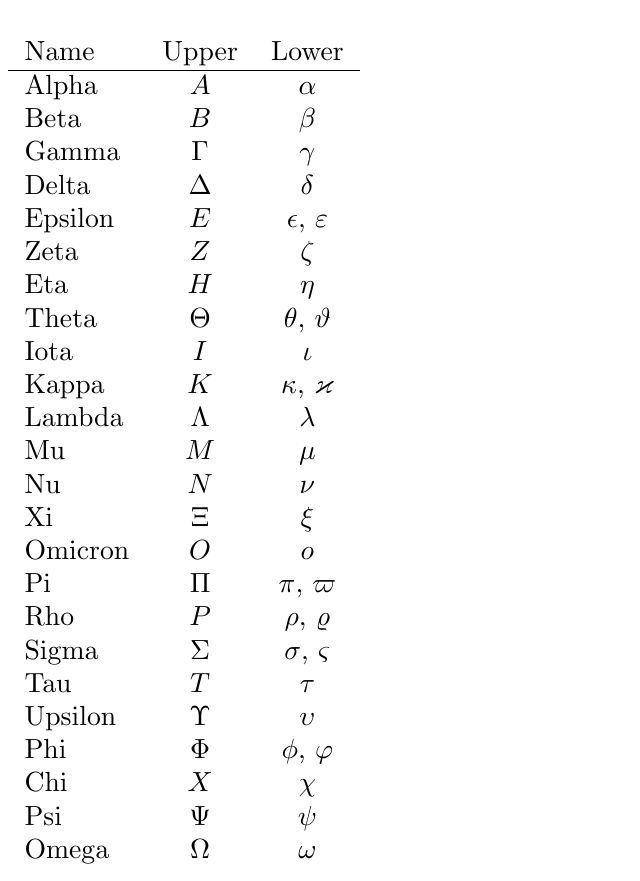
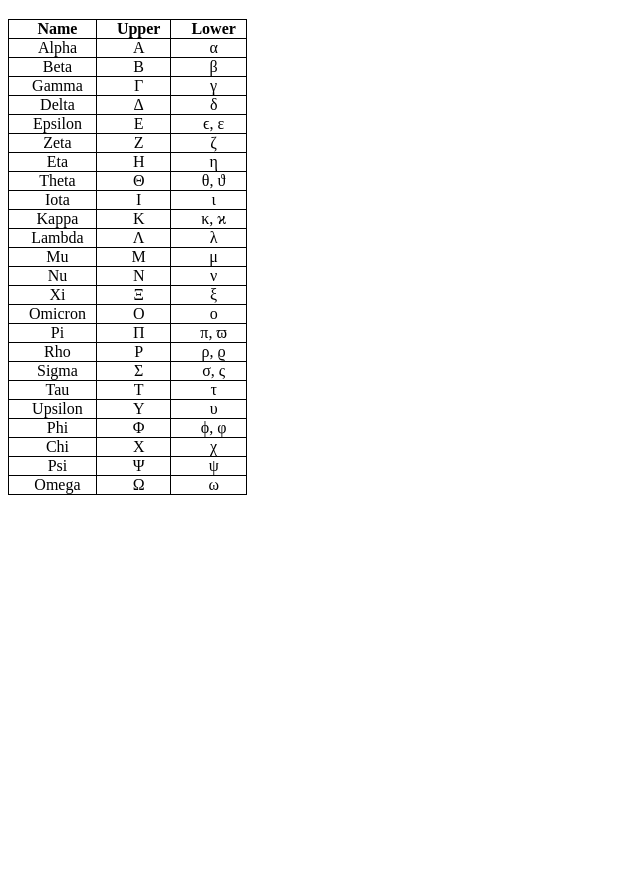
Before and after one commit to DeepSpace93/useful-stuff, a plain HTML site: page greekAlphabet.html in a window 1280 px wide. Shown: the part 61-942 px from the top of the page, without its empty margins (0-640 px from the left). After the commit the page ends 800 px from the top, so only its background shows below. Drawn offline with Linux system fonts and the light colour scheme.

Commit message:
changed greek alphabet table

```diff
--- a/greekAlphabet.html
+++ b/greekAlphabet.html
@@ -1,12 +1,157 @@
 <!DOCTYPE html>
 <html lang="en">
+
 <head>
   <title>Greek Alphabet</title>
   <meta charset="UTF-8" />
+  <style>
+    table,
+    td,
+    th {
+      border: 1px solid black;
+      padding-top: 0px;
+      padding-bottom: 0px;
+      padding-left: 20px;
+      padding-right: 10px;
+      text-align: center;
+    }
+
+    table {
+      border-collapse: collapse;
+
+    }
+  </style>
 </head>
+
 <body>
   <h1>Greek Alphabet</h1>
-    <br />
-    <img src="img/GreekAlphabet.png"/>
+  <table>
+      <tr>
+        <th>Name</th>
+        <th>Upper</th>
+        <th>Lower</th>
+      </tr>
+      <tr>
+        <td>Alpha</td>
+        <td>Α</td>
+        <td>α</td>
+      </tr>
+      <tr>
+        <td>Beta</td>
+        <td>Β</td>
+        <td>β</td>
+      </tr>
+      <tr>
+        <td>Gamma</td>
+        <td>Γ</td>
+        <td>γ</td>
+      </tr>
+      <tr>
+        <td>Delta</td>
+        <td>Δ</td>
+        <td>δ</td>
+      </tr>
+      <tr>
+        <td>Epsilon</td>
+        <td>Ε</td>
+        <td>ϵ, ε</td>
+      </tr>
+      <tr>
+        <td>Zeta</td>
+        <td>Ζ</td>
+        <td>ζ</td>
+      </tr>
+      <tr>
+        <td>Eta</td>
+        <td>Η</td>
+        <td>η</td>
+      </tr>
+      <tr>
+        <td>Theta</td>
+        <td>Θ</td>
+        <td>θ, ϑ</td>
+      </tr>
+      <tr>
+        <td>Iota</td>
+        <td>Ι</td>
+        <td>ι</td>
+      </tr>
+      <tr>
+        <td>Kappa</td>
+        <td>Κ</td>
+        <td>κ, ϰ</td>
+      </tr>
+      <tr>
+        <td>Lambda</td>
+        <td>Λ</td>
+        <td>λ</td>
+      </tr>
+      <tr>
+        <td>Mu</td>
+        <td>Μ</td>
+        <td>μ</td>
+      </tr>
+      <tr>
+        <td>Nu</td>
+        <td>Ν</td>
+        <td>ν</td>
+      </tr>
+      <tr>
+        <td>Xi</td>
+        <td>Ξ</td>
+        <td>ξ</td>
+      </tr>
+      <tr>
+        <td>Omicron</td>
+        <td>Ο</td>
+        <td>ο</td>
+      </tr>
+      <tr>
+        <td>Pi</td>
+        <td>Π</td>
+        <td>π, ϖ</td>
+      </tr>
+      <tr>
+        <td>Rho</td>
+        <td>Ρ</td>
+        <td>ρ, ϱ</td>
+      </tr>
+      <tr>
+        <td>Sigma</td>
+        <td>Σ</td>
+        <td>σ, ς</td>
+      </tr>
+      <tr>
+        <td>Tau</td>
+        <td>Τ</td>
+        <td>τ</td>
+      </tr>
+      <tr>
+        <td>Upsilon</td>
+        <td>Υ</td>
+        <td>υ</td>
+      </tr>
+      <tr>
+        <td>Phi</td>
+        <td>Φ</td>
+        <td>ϕ, φ</td>
+      </tr>
+      <tr>
+        <td>Chi</td>
+        <td>Χ</td>
+        <td>χ</td>
+      </tr>
+      <tr>
+        <td>Psi</td>
+        <td>Ψ</td>
+        <td>ψ</td>
+      </tr>
+      <tr>
+        <td>Omega</td>
+        <td>Ω</td>
+        <td>ω</td>
+      </tr>
+  </table>
 </body>
+
 </html>
```
Also changed, not shown: img/GreekAlphabet.png (deleted). Lines whose indentation alone changed are shown as unchanged.
